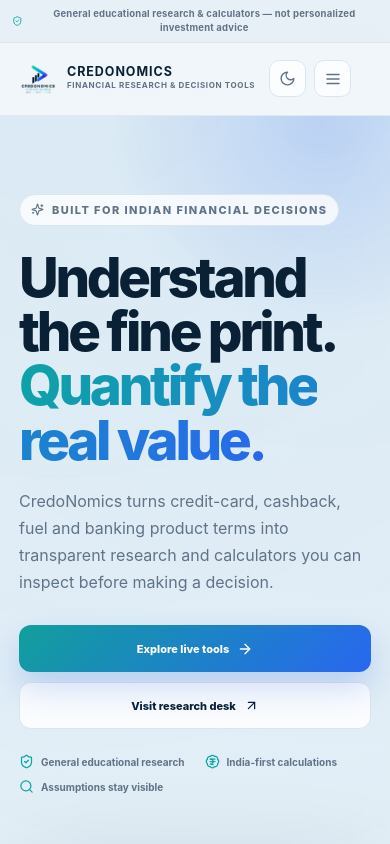
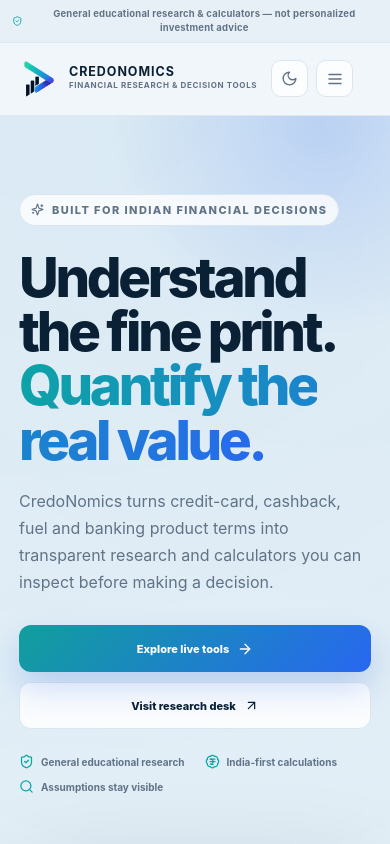
Before and after one commit to aqdas1820/credonomics-site, a Next.js app: page / in a window 390 px wide. Shown: the top 844 px of the page. Built offline with nearby package versions, Linux system fonts and the light colour scheme.

Commit message:
Use symbol-only borderless CredoNomics logo

```diff
--- a/app/core-v4.module.css
+++ b/app/core-v4.module.css
@@ -108,15 +108,25 @@
   min-width:max-content;
 }
 .brand img{
-  width:38px;
-  height:38px;
+  width:44px;
+  height:44px;
   object-fit:contain;
+  display:block;
   background:transparent !important;
   border:none !important;
   border-radius:0 !important;
   padding:0 !important;
+  margin:0 !important;
   box-shadow:none !important;
   filter:none !important;
+  outline:none !important;
+}
+
+@media(max-width:620px){
+  .brand img{
+    width:40px;
+    height:40px;
+  }
 }
 .brandWords{display:grid;gap:2px}
 .brandWords strong{
```
Also changed, not shown: public/credonomics-mark.png.
